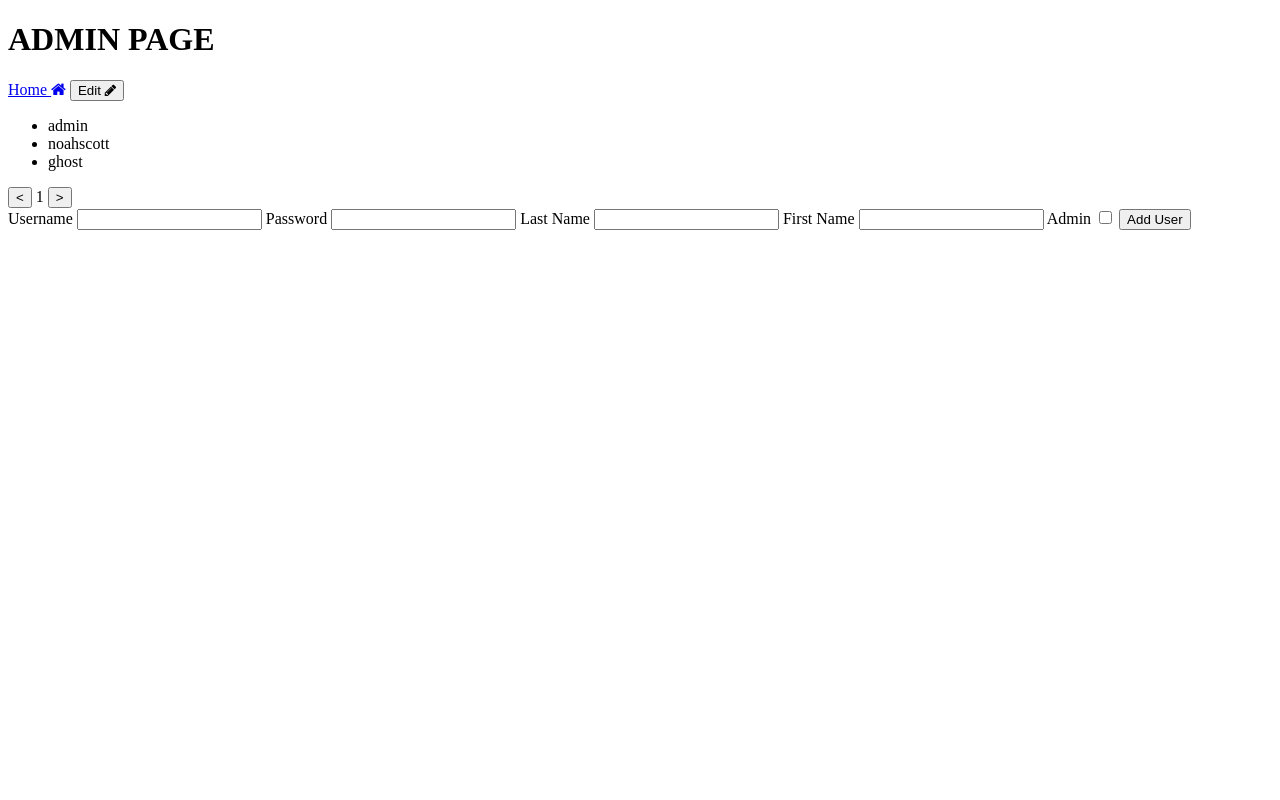
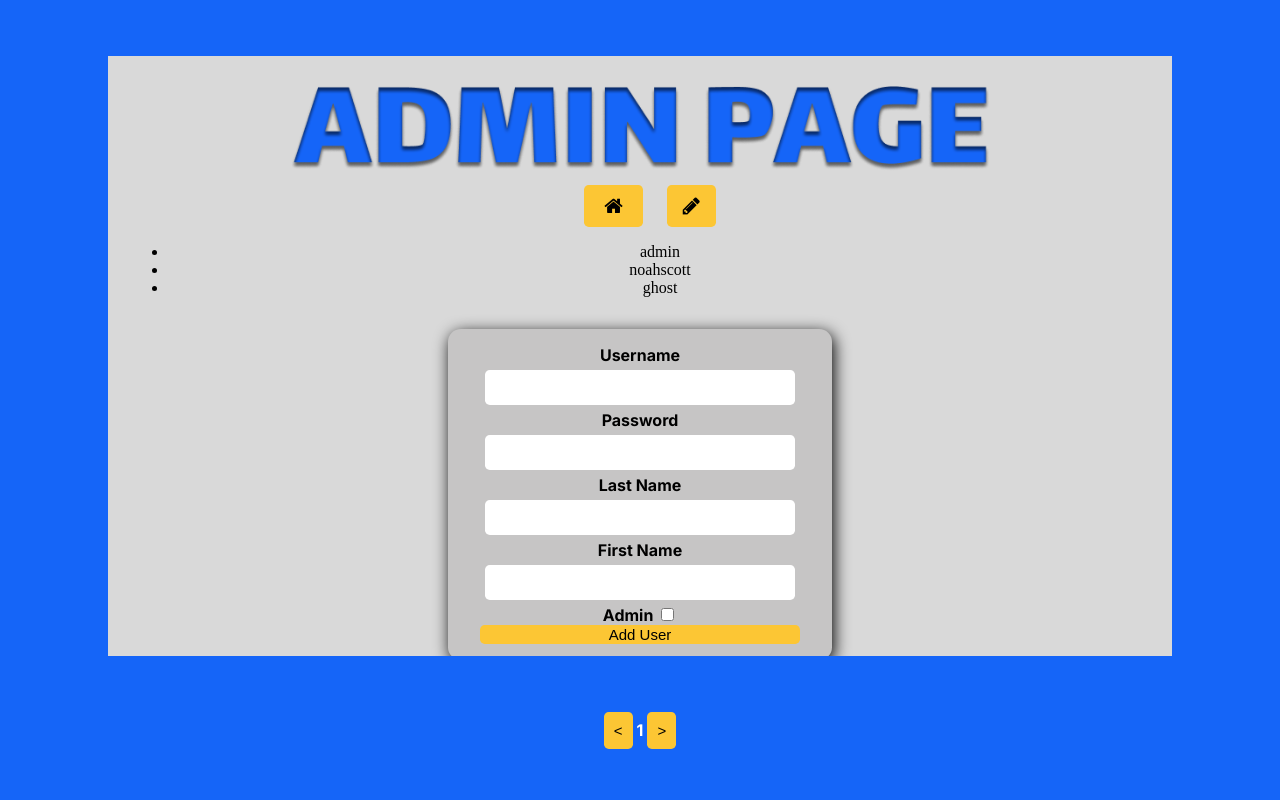
Before and after one commit to DanielChvat/CIS-17B-Connect4ProjectFinal, a PHP site: page /adminMenu.php in a window 1280 px wide. Run offline with PHP 8.4, Linux system fonts and the light colour scheme; data comes from the database, SQL or seed files in the repository.

Commit message:
designed admin page

```diff
--- /dev/null
+++ b/Connect4ProjectWebGUI/admin.css
@@ -0,0 +1,109 @@
+@import url('https://fonts.googleapis.com/css2?family=Inter:wght@691&family=Lalezar&display=swap');
+
+html{
+    background-color: #1565F8;
+    justify-content: center;
+    text-align: center;
+}
+
+.admin-container{
+    background-color: #D9D9D9;
+    height: 70vh;
+    width: 80vw;
+    align-items: center;
+    margin:7vh auto;
+    padding: 20px;
+    overflow: hidden;
+}
+
+.admin-container .button{
+    border-radius: .3rem;
+    padding: 20px;
+}
+
+.adminPage{
+    justify-content: center;
+}
+
+.adminPage img{
+    max-width: 700px;
+    margin: 10px;
+    border-radius: .3rem;
+}
+
+.backHome a {
+    color: #000000;
+    font-size: 20px;
+    background-color: #FCC634;
+    margin: 0px 20px;
+    width: min-content;
+    border-radius: .3rem;
+    padding: 10px;
+    text-decoration: none;
+}
+
+.backHome .fa {
+    margin: 10px;
+    color: #000000;
+    font-size: 20px;
+}
+
+.backHome .fa:hover {
+    color: #ffff;
+}
+
+#edit-button{
+    font-size: 15px;
+    background-color: #FCC634;
+    border: none;
+    border-radius: .3rem;
+    /* padding: 0 10px; */
+}
+
+#edit-button:hover{
+    color: #ffff;
+}
+
+.form-group{
+    padding:1rem 2rem;
+    text-align: center;
+    background-color: #C6C5C5;
+    box-shadow: 2px 4px 16px #000000;
+    max-width: 20rem;
+    border-radius: .8rem;
+    margin-top: 2rem;
+    margin-left: auto;
+    margin-right: auto;
+    display: flex;
+    flex-direction: column;
+    font-family: 'Inter', sans-serif;
+}
+
+.form-group .box{
+    margin: 5px;
+    padding: 10px;
+    border-radius: .3rem;
+    border: none;
+}
+
+.adminCheck input, .form-group button, .admin-menu-buttons button{
+    font-size: 15px;
+    background-color: #FCC634;
+    border: none;
+    border-radius: .3rem;
+}
+
+.admin-menu-buttons button{
+    padding: 10px;
+}
+
+.form-group .btn:hover{
+    font-weight: bold;
+    color: #ffff;
+    background-color: #1565F8;
+}
+
+.admin-menu-buttons label{
+    font-family: 'Inter', sans-serif;
+    color: #ffff;
+}
--- a/Connect4ProjectWebGUI/adminMenu.php
+++ b/Connect4ProjectWebGUI/adminMenu.php
@@ -9,37 +9,53 @@
     <script src="https://code.jquery.com/jquery-3.6.0.min.js"></script>
     <meta charset="UTF-8">
     <meta name="viewport" content="width=device-width, initial-scale=1.0">
-    <title>Connect4</title>
+    <link rel="stylesheet" href="admin.css">
+    <title>Connect4 - Admin Page</title>
 </head>
 <body>
     <?php include 'AdminPhp.php' ?>
     <div class="admin-container">
-        <h1>ADMIN PAGE</h1>
-        <a href="login.php">Home <i class="fa fa-home"></i></a>
-        <button id="edit-button">Edit <i class="fa fa-pencil"></i></button>
+        <!-- <h1>ADMIN PAGE</h1> -->
+        <div class = "adminPage"> <img src = "images/adminPage.png"> </div>
+
+        <div class = "backHome">
+            <a href="login.php"> <i class="fa fa-home"></i></a>
+            <button id="edit-button"> <i class="fa fa-pencil"></i></button>
+        </div>
+
         <div class="users-container">
             <ul id="user-list"></ul>
         </div>
-        <div class="admin-menu-buttons">
-            <button id="left-arrow"><</button>
-            <label id="pageNum">1</label>
-            <button id="right-arrow">></button>
-        </div>
+
         <form method = "POST">
             <div class="form-group">
-                <label for="">Username</label>
-                <input type="text" id="Username" name="Username" required>
+                <!-- <div class = "username"> -->
+                    <label for="">Username</label>
+                    <input type="text" id="Username" name="Username" required class="box">
+                <!-- </div> -->
+
                 <label for="">Password</label>
-                <input type="text" id="Password" name="Password" required>
+                <input type="text" id="Password" name="Password" required class="box">
                 <label for="">Last Name</label>
-                <input type="text" id="LastName" name="LastName" required>
+                <input type="text" id="LastName" name="LastName" required class="box">
                 <label for="">First Name</label>
-                <input type="text" id="FirstName" name="FirstName" required>
-                <label for="">Admin</label>
-                <input type="checkbox" id="isAdmin" name="isAdmin">
+                <input type="text" id="FirstName" name="FirstName" required class="box">
+                <div class = "adminCheck">
+                    <label for="">Admin</label>
+                    <input type="checkbox" id="isAdmin" name="isAdmin" class = "check">
+                </div>
                 <button type="submit" class="btn" name="addUser">Add User</button>
             </div>
         </form>
+
+
+    </div>
+
+    <div class="admin-menu-buttons">
+        <button id="left-arrow"><</button>
+        <label id="pageNum">1</label>
+        <button id="right-arrow">></button>
+    </div>
         <script src="adminMenu.js"></script>
 </body>
 </html>
--- a/Connect4ProjectWebGUI/signup.php
+++ b/Connect4ProjectWebGUI/signup.php
@@ -10,7 +10,7 @@
 
 <div class="signup-container">
     <?php include "signup-loginmethod.php" ?>
-     <form method = "POST">
+    <form method = "POST">
         <div class="heading">
             <h1>welcome to connect!</h1>
         </div>
```
Also changed, not shown: Connect4ProjectWebGUI/images/adminPage.png (added).
